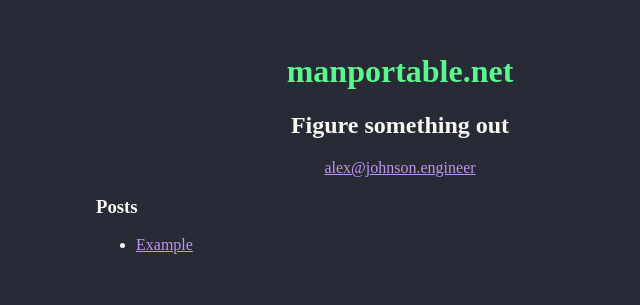
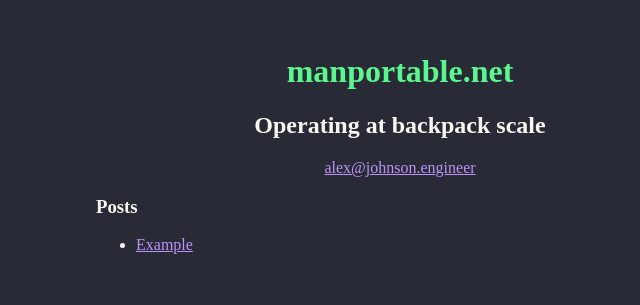
Before and after one commit to awjnsn/manportable.net, a plain HTML site: page index.html in a window 1280 px wide. Shown: the whole page, without its empty margins (240-880 px from the left). Drawn offline with Linux system fonts and the light colour scheme.

Commit message:
Update index.html

```diff
--- a/index.html
+++ b/index.html
@@ -9,7 +9,7 @@
     <body>
         <div style="text-align: center;">
             <h1>manportable.net</h1>
-            <h2>Figure something out</h2>
+            <h2>Operating at backpack scale</h2>
         <p style="text-align: center"><a href="mailto:alex@johnson.engineer">alex@johnson.engineer</a></p>
         </div>
         <h3>Posts</h3>
```
